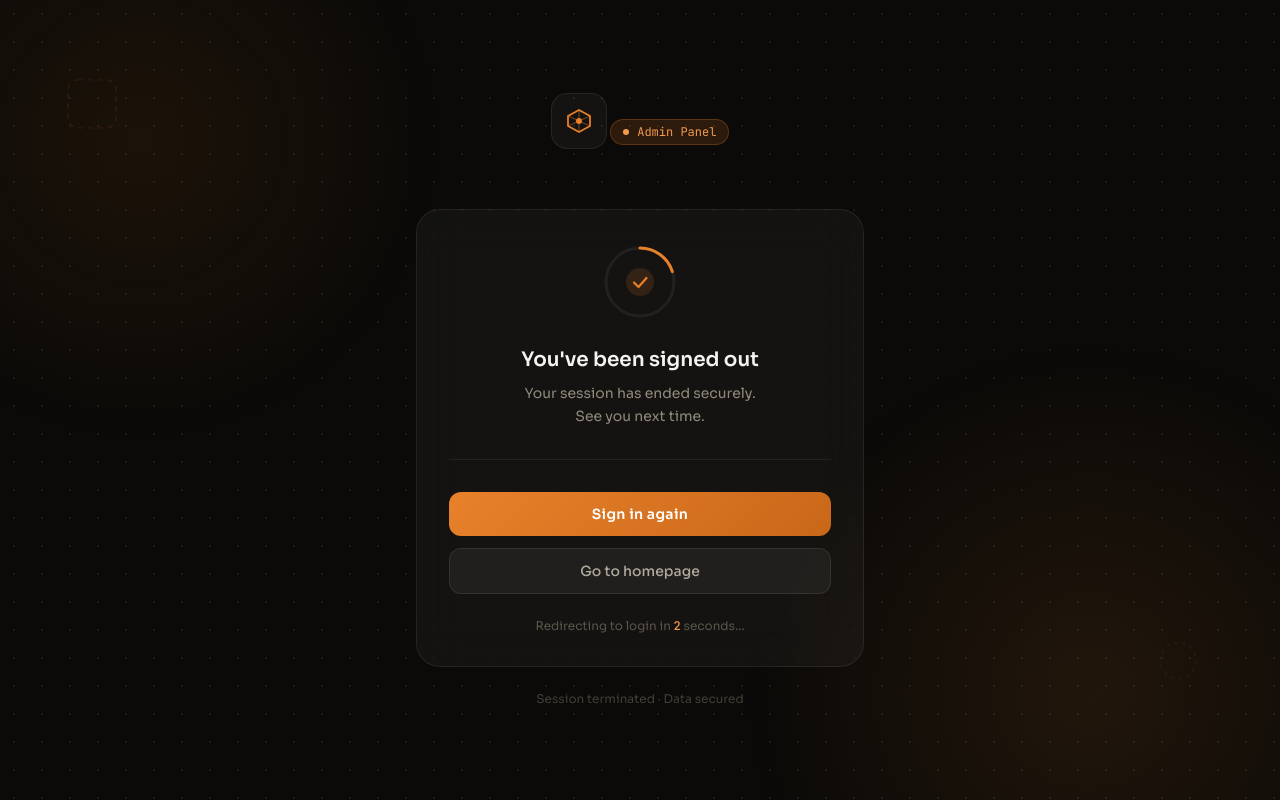
After one commit to Zulayho07/7-oy-edusystem, a Django app: template templates/admin/logout.html in a window 1280 px wide. The commit adds this page. Run offline with Django 5.2, Linux system fonts and the light colour scheme; the template is opened without the code that fills it, so the values that code supplies are empty; some libraries are stand-ins or nearby versions.

Commit message:
Admin panel

```diff
--- /dev/null
+++ b/templates/admin/logout.html
@@ -0,0 +1,253 @@
+{% load i18n static %}
+<!DOCTYPE html>
+<html lang="uz" class="h-full">
+<head>
+  <meta charset="UTF-8" />
+  <meta name="viewport" content="width=device-width, initial-scale=1.0" />
+  <title>{% block title %}{% trans 'Logged out' %} | Admin Panel{% endblock %}</title>
+  <script src="https://cdn.tailwindcss.com"></script>
+  <link rel="preconnect" href="https://fonts.googleapis.com" />
+  <link rel="preconnect" href="https://fonts.gstatic.com" crossorigin />
+  <link href="https://fonts.googleapis.com/css2?family=Sora:wght@300;400;500;600;700&family=JetBrains+Mono:wght@400;500&display=swap" rel="stylesheet" />
+  <script>
+    tailwind.config = {
+      theme: {
+        extend: {
+          fontFamily: {
+            sans: ['Sora', 'sans-serif'],
+            mono: ['JetBrains Mono', 'monospace'],
+          },
+          colors: {
+            ink: {
+              50:  '#f4f3f0',
+              100: '#e8e6e0',
+              200: '#cdc9bf',
+              300: '#b0aa9e',
+              400: '#928b7c',
+              500: '#756d5e',
+              600: '#5c5549',
+              700: '#433e36',
+              800: '#2b2824',
+              900: '#161411',
+              950: '#0b0a08',
+            },
+            ember: {
+              400: '#f59a4f',
+              500: '#e8812a',
+              600: '#c96719',
+            },
+          },
+        }
+      }
+    }
+  </script>
+  <style>
+    body { font-family: 'Sora', sans-serif; }
+    .glass-card {
+      background: rgba(255,255,255,0.04);
+      backdrop-filter: blur(24px);
+      -webkit-backdrop-filter: blur(24px);
+      border: 1px solid rgba(255,255,255,0.08);
+    }
+    .dot-grid {
+      background-image: radial-gradient(rgba(255,255,255,0.07) 1px, transparent 1px);
+      background-size: 28px 28px;
+    }
+    .glow-orb-1 {
+      background: radial-gradient(ellipse, rgba(99,57,14,0.2) 0%, transparent 70%);
+    }
+    .glow-orb-2 {
+      background: radial-gradient(ellipse, rgba(232,129,42,0.1) 0%, transparent 70%);
+    }
+    .btn-login {
+      background: linear-gradient(135deg, #e8812a 0%, #c96719 100%);
+      transition: all 0.2s ease;
+    }
+    .btn-login:hover {
+      transform: translateY(-1px);
+      box-shadow: 0 8px 24px rgba(232,129,42,0.35);
+    }
+    .btn-login:active { transform: translateY(0); }
+    .btn-ghost {
+      background: rgba(255,255,255,0.05);
+      border: 1px solid rgba(255,255,255,0.09);
+      transition: all 0.2s ease;
+    }
+    .btn-ghost:hover {
+      background: rgba(255,255,255,0.09);
+      border-color: rgba(255,255,255,0.15);
+    }
+    .tag {
+      background: rgba(232,129,42,0.15);
+      border: 1px solid rgba(232,129,42,0.25);
+      color: #f59a4f;
+    }
+    .divider {
+      border-color: rgba(255,255,255,0.07);
+    }
+    @keyframes fadeUp {
+      from { opacity: 0; transform: translateY(20px); }
+      to   { opacity: 1; transform: translateY(0); }
+    }
+    .fade-up { animation: fadeUp 0.6s ease forwards; }
+    .fade-up-1 { animation-delay: 0.1s; opacity: 0; }
+    .fade-up-2 { animation-delay: 0.2s; opacity: 0; }
+    .fade-up-3 { animation-delay: 0.3s; opacity: 0; }
+    .fade-up-4 { animation-delay: 0.42s; opacity: 0; }
+
+    @keyframes checkmark {
+      0%   { stroke-dashoffset: 60; opacity: 0; }
+      30%  { opacity: 1; }
+      100% { stroke-dashoffset: 0; opacity: 1; }
+    }
+    .check-path {
+      stroke-dasharray: 60;
+      stroke-dashoffset: 60;
+      animation: checkmark 0.7s ease 0.25s forwards;
+    }
+    @keyframes ringPulse {
+      0%   { transform: scale(0.8); opacity: 0; }
+      60%  { transform: scale(1.08); opacity: 1; }
+      100% { transform: scale(1); opacity: 1; }
+    }
+    .ring-anim { animation: ringPulse 0.5s ease 0.15s both; }
+
+    @keyframes float {
+      0%, 100% { transform: translateY(0); }
+      50%       { transform: translateY(-10px); }
+    }
+    .float-1 { animation: float 7s ease-in-out infinite; }
+    .float-2 { animation: float 9s ease-in-out infinite; animation-delay: 2s; }
+
+    /* countdown ring */
+    #cd-ring {
+      transition: stroke-dashoffset 1s linear;
+    }
+  </style>
+</head>
+
+<body class="h-full bg-ink-950 text-ink-50 overflow-hidden">
+
+  <!-- Background -->
+  <div class="fixed inset-0 dot-grid pointer-events-none"></div>
+  <div class="glow-orb-1 fixed -top-40 -left-40 w-[600px] h-[600px] pointer-events-none"></div>
+  <div class="glow-orb-2 fixed -bottom-60 -right-40 w-[700px] h-[700px] pointer-events-none"></div>
+
+  <!-- Floating decorations -->
+  <div class="float-1 fixed top-20 left-16 opacity-15 pointer-events-none hidden lg:block">
+    <svg width="56" height="56" viewBox="0 0 56 56" fill="none">
+      <rect x="4" y="4" width="48" height="48" rx="10" stroke="#e8812a" stroke-width="1.2" stroke-dasharray="5 5"/>
+    </svg>
+  </div>
+  <div class="float-2 fixed bottom-28 right-20 opacity-10 pointer-events-none hidden lg:block">
+    <svg width="44" height="44" viewBox="0 0 44 44" fill="none">
+      <circle cx="22" cy="22" r="18" stroke="#e8812a" stroke-width="1.2" stroke-dasharray="4 4"/>
+    </svg>
+  </div>
+
+  <!-- Main -->
+  <div class="min-h-screen flex items-center justify-center px-4 py-12">
+    <div class="w-full max-w-md">
+
+      <!-- Logo -->
+      <div class="text-center mb-10 fade-up fade-up-1">
+        <div class="inline-flex items-center justify-center w-14 h-14 rounded-2xl glass-card mb-5">
+          <svg width="28" height="28" viewBox="0 0 28 28" fill="none">
+            <path d="M14 3L25 9V19L14 25L3 19V9L14 3Z" stroke="#e8812a" stroke-width="1.8" stroke-linejoin="round"/>
+            <path d="M14 3V25M3 9L25 19M25 9L3 19" stroke="#e8812a" stroke-width="1.2" stroke-opacity="0.4"/>
+            <circle cx="14" cy="14" r="3" fill="#e8812a"/>
+          </svg>
+        </div>
+        <div class="inline-flex items-center gap-2 px-3 py-1 rounded-full tag text-xs font-mono">
+          <span class="w-1.5 h-1.5 rounded-full bg-ember-400 inline-block"></span>
+          Admin Panel
+        </div>
+      </div>
+
+      <!-- Card -->
+      <div class="glass-card rounded-3xl p-8 text-center fade-up fade-up-2">
+
+        <!-- Success icon with animated ring -->
+        <div class="flex justify-center mb-6">
+          <div class="relative ring-anim">
+            <!-- Countdown ring SVG -->
+            <svg width="80" height="80" viewBox="0 0 80 80" class="-rotate-90">
+              <circle cx="40" cy="40" r="34" fill="none" stroke="rgba(255,255,255,0.06)" stroke-width="3"/>
+              <circle id="cd-ring" cx="40" cy="40" r="34" fill="none"
+                stroke="#e8812a" stroke-width="3"
+                stroke-linecap="round"
+                stroke-dasharray="213.6"
+                stroke-dashoffset="0"/>
+            </svg>
+            <!-- Icon center -->
+            <div class="absolute inset-0 flex items-center justify-center">
+              <svg width="32" height="32" viewBox="0 0 32 32" fill="none">
+                <circle cx="16" cy="16" r="14" fill="rgba(232,129,42,0.15)"/>
+                <path class="check-path" d="M10 16.5l4.5 4.5 8-9"
+                  stroke="#e8812a" stroke-width="2.2" stroke-linecap="round" stroke-linejoin="round"/>
+              </svg>
+            </div>
+          </div>
+        </div>
+
+        <h1 class="text-xl font-semibold text-ink-50 mb-2">{% trans "You've been signed out" %}</h1>
+        <p class="text-sm text-ink-400 mb-8 leading-relaxed">
+          {% trans "Your session has ended securely." %}<br/>
+          {% trans "See you next time." %}
+        </p>
+
+        <hr class="divider mb-8" />
+
+        <!-- Actions -->
+        <div class="flex flex-col gap-3 fade-up fade-up-3">
+          <a href="{% url 'admin:login' %}"
+            class="btn-login w-full py-3 rounded-xl text-sm font-semibold text-white tracking-wide inline-block">
+            {% trans "Sign in again" %}
+          </a>
+          <a href="/"
+            class="btn-ghost w-full py-3 rounded-xl text-sm font-medium text-ink-300 inline-block">
+            {% trans "Go to homepage" %}
+          </a>
+        </div>
+
+        <!-- Auto-redirect info -->
+        <p class="mt-6 text-xs text-ink-600 fade-up fade-up-4">
+          {% trans "Redirecting to login in" %}
+          <span id="countdown" class="text-ember-400 font-mono font-medium">10</span>
+          {% trans "seconds…" %}
+        </p>
+
+      </div>
+
+      <!-- Footer -->
+      <p class="text-center mt-6 text-xs text-ink-700 fade-up fade-up-4" style="animation-delay:0.5s;opacity:0">
+        {% trans "Session terminated · Data secured" %}
+      </p>
+
+    </div>
+  </div>
+
+  <script>
+    const total = 10;
+    let remaining = total;
+    const countEl = document.getElementById('countdown');
+    const ring    = document.getElementById('cd-ring');
+    const circumference = 213.6;
+
+    ring.style.strokeDashoffset = '0';
+
+    const interval = setInterval(() => {
+      remaining--;
+      countEl.textContent = remaining;
+      const progress = (total - remaining) / total;
+      ring.style.strokeDashoffset = circumference * progress;
+
+      if (remaining <= 0) {
+        clearInterval(interval);
+        window.location.href = "{% url 'admin:login' %}";
+      }
+    }, 1000);
+  </script>
+
+</body>
+</html>
--- a/templates/courses/course_detail.html
+++ b/templates/courses/course_detail.html
@@ -26,6 +26,7 @@
         </span>
     </div>
 </div>
+
 
 <!-- 2. STATISTIKA QISMI -->
 <div class="detail-stats">
```
Also changed, not shown: courses/admin.py (+71 -3 lines), courses/forms.py (+13 -0 lines), courses/models.py (+10 -3 lines), templates/admin/login.html (added, +307 -0 lines), courses/migrations/0003_comment_delete_like.py (added), courses/views.py (line endings or trailing spaces), db.sqlite3.
